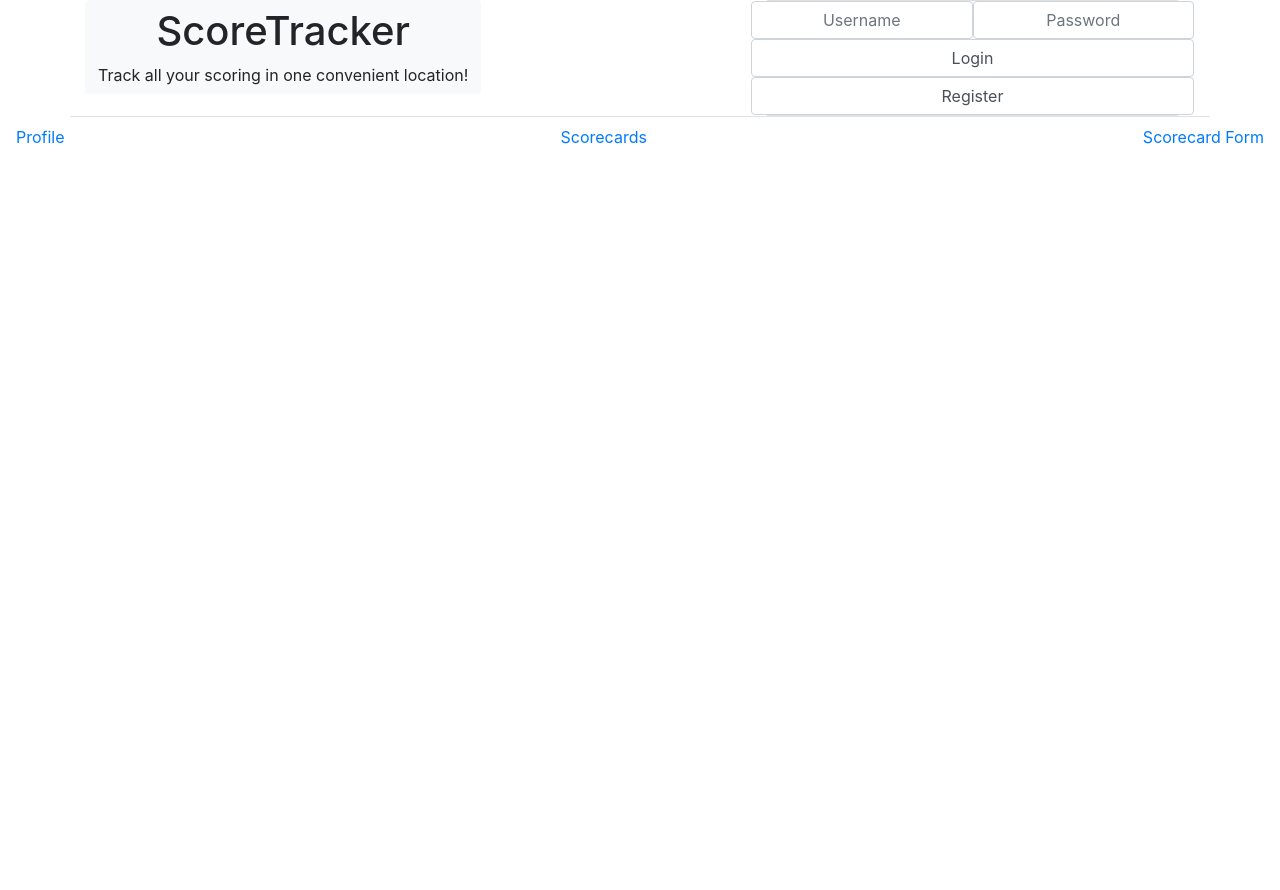
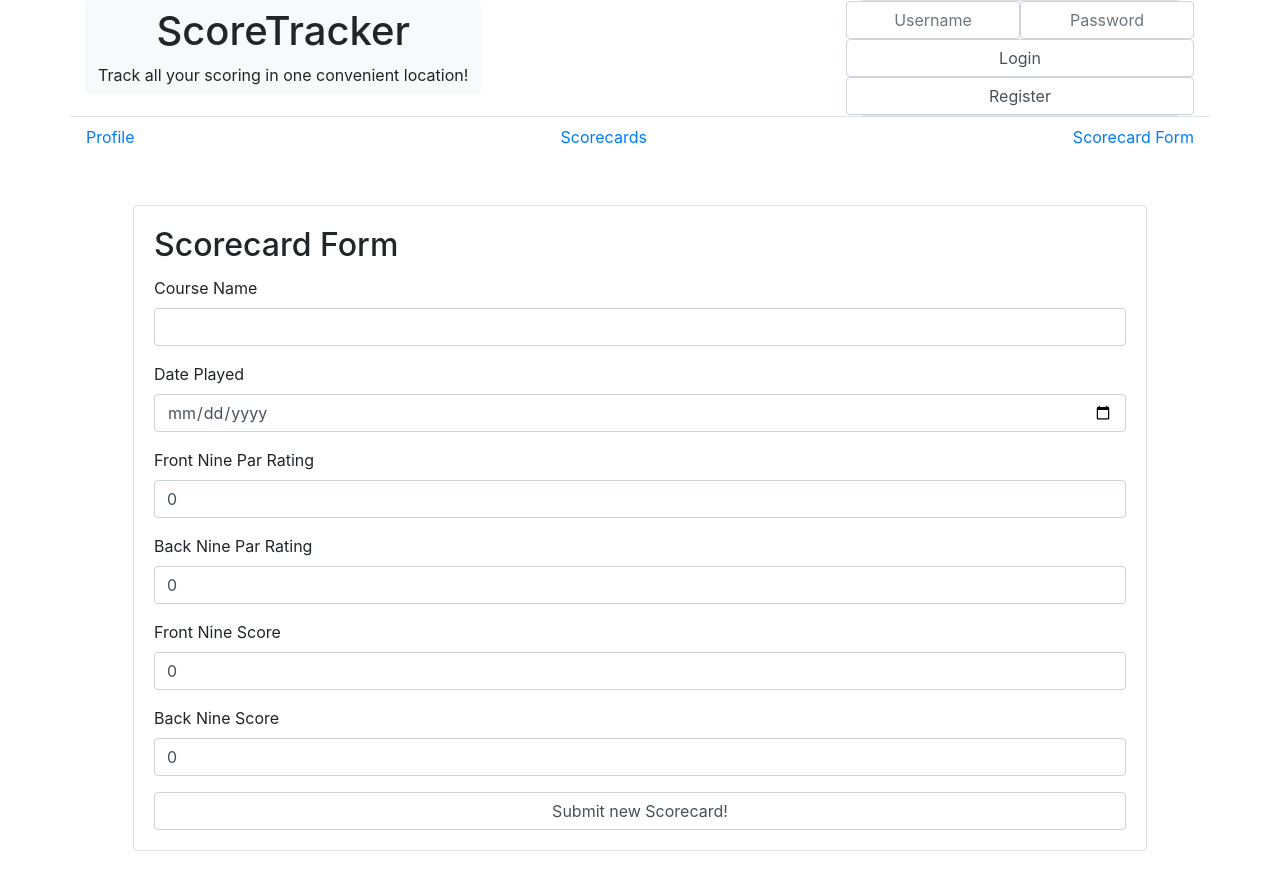
Before and after one commit to brandonlum/trackstat, a React (Create React App) app: page /scorecardform in a window 1280 px wide. Shown: the top 890 px of the page. Before the commit the page ends 800 px from the top, so only its background shows below. Built offline with nearby package versions, Linux system fonts and the light colour scheme; no server answers.

Commit message:
Fixed Login and added ability to add new scorecard

```diff
--- a/package.json
+++ b/package.json
@@ -2,7 +2,7 @@
   "name": "trackstat-client",
   "version": "0.1.0",
   "private": true,
-  "proxy": "https://trackstat.herokuapp.com",
+  "proxy": "http://localhost:3000",
   "dependencies": {
     "bootstrap": "^4.3.1",
     "classnames": "^2.2.6",
--- a/src/App.js
+++ b/src/App.js
@@ -4,64 +4,66 @@ import './App.css';
 import {BrowserRouter as Router, Route} from 'react-router-dom'
 import Header from './components/Header.js'
 import Nav from './components/Nav.js'
+import Profile from './components/Profile.js'
 import Scorecards from './components/Scorecards.js'
 import ScorecardForm from './components/ScorecardForm.js'
+import {Container} from 'reactstrap'
 
 class App extends React.Component {
   state = {
     scorecards: [],
-    userLogin: {
-      username: '',
-      password: '',
-      token: ''
-    }
+    userInfo: {}
   }
 
-  getUser = (event, userLogin) => {
-    event.preventDefault();
-    fetch(`trackstat-client/users/${userLogin.id}`, {
+  getUser = (userLogin) => {
+    // event.preventDefault();
+    fetch(`/users/${userLogin.user.id}`, {
       method: "GET",
-      body: JSON.stringify(userLogin),
-      header: {
-        'Accept':'application/json, text/plain, */*',
-        'Content-Type': 'application/json'
+      headers: {
+        'Authorization': `Bearer ${userLogin.token}`
       }
     })
     .then(response => response.json())
-    .then(resJson => console.log(resJson))
+    // .then(resJson => console.log(resJson))
+    .then(resJson => {
+      this.setState ({
+        userInfo : resJson
+      })
+      console.log('User: ', resJson.name, 'ID: ', resJson.id)
+    })
     .catch(error => console.error(error))
   }
 
-  handleLogin = (event, userLogin) => {
-    event.preventDefault();
-    console.log('Handle Login', userLogin)
-    fetch(`trackstat-client/users/login`, {
-      method: "POST",
-      body: JSON.stringify(userLogin),
-      headers: {
-        'Accept': 'application/json, text/plain, */*',
-        'Content-Type': 'application/json'
-      }
-    })
-    .then(response => console.log(response))
-    .then(resJson => console.log('User Info', resJson))
-    // .then(resJson => {
-    //   this.setState({
-    //     userLogin: {
-    //       username: '',
-    //       password: '',
-    //       token: ''
-    //      }
-    //     // token: resJson.token
+  // handleLogin = (event, userLogin) => {
+  //   event.preventDefault();
+  //   console.log('Handle Login', userLogin)
+  //   fetch(`/users/login`, {
+  //     method: "POST",
+  //     body: JSON.stringify(userLogin),
+  //     headers: {
+  //       'Accept': 'application/json, text/plain, */*',
+  //       'Content-Type': 'application/json'
+  //     }
   //   })
-    // })
-    .catch(error => console.error(error))
-  }
+  //   .then(response => console.log(response))
+  //   .then(resJson => console.log('User Info', resJson))
+  //   // .then(resJson => {
+  //   //   this.setState({
+  //   //     userLogin: {
+  //   //       username: '',
+  //   //       password: '',
+  //   //       token: ''
+  //   //      }
+  //   //     // token: resJson.token
+  //   //   })
+  //   // })
+  //   .catch(error => console.error(error))
+  // }
 
   getScorecards = () => {
-    fetch(`trackstat-client/scorecards`)
+    fetch(`/users/${this.state.userInfo.id}/scorecards`)
     .then(response => response.json())
-    // .then(resJson => console.log(resJson))
+    // .then(resJson => console.log('Adding scorecard info', resJson))
     .then(resJson => this.setState({scorecards: resJson}))
     .catch(error => console.error(error))
   }
@@ -82,31 +84,29 @@ class App extends React.Component {
 
   handleSubmit = (event, formInputs) => {
     event.preventDefault();
-    // this.state.combined_score = this.state.front_nine_score + this.state.back_nine_score;
-    // this.state.total_par = this.state.front_par + this.state.back_par;
-    fetch(`trackstat-client/scorecards`, {
+    console.log('Form Inputs: ', formInputs);
+    fetch(`/users/${this.state.userInfo.id}/scorecards`, {
         method: "POST",
-        body: JSON.stringify({formInputs}),
+        body: JSON.stringify(formInputs),
         headers: {
             'Accept':'application/json, text/plain, */*',
             'Content-Type': 'application/json'
         }
     })
     .then(response => response.json())
-    .then(resJson => {
-        this.setState({
-          scorecards: [resJson, ...this.state.scorecards]
-        })
-        // this.props.addScorecard(resJson)
-    })
+    .then(resJson => {console.log(resJson)})
+    // .then(resJson => {
+    //     this.setState({
+    //       scorecards: [resJson, ...this.state.scorecards]
+    //     })
+    //     this.props.addScorecard(resJson)
+    // })
     .catch(error => console.error(error))
   }
 
   handleUpdate = (event, formInputs) => {
     event.preventDefault();
-    // this.state.combined_score = this.state.front_nine_score + this.state.back_nine_score;
-    // this.state.total_par = this.state.front_par + this.state.back_par;
-    fetch(`trackstat-client/scorecards/${formInputs.id}`, {
+    fetch(`/users/${this.state.userInfo.id}/scorecards/${formInputs.id}`, {
         method: "PUT",
         body: JSON.stringify({formInputs}),
         headers: {
@@ -114,12 +114,12 @@ class App extends React.Component {
             'Content-Type': 'application/json'
         }
     })
-    .then(updateScorecard => this.getScorecards())
+    .then(updateScorecard => {this.getScorecards()})
     .catch(error => console.error(error))
   }
 
   handleDelete = (deletedScorecard) => {
-    fetch(`trackstat-client/scorecards/${deletedScorecard.id}`, {
+    fetch(`/scorecards/${deletedScorecard.id}`, {
       method: 'DELETE',
       headers: {
         'Accept': 'application/json, text/plain, */*',
@@ -144,30 +144,46 @@ class App extends React.Component {
 
   render () {
     return (
-      <div className="App">
+      <div className="dusty-grass-gradient">
 
         <Header
           handleLogin={this.handleLogin}
+          getUser={this.getUser}
         />
         <Router>
-          <Nav />
-          {/* <Route path="/profile" exact component={Profile} /> */}
-          <Route path="trackstat-client/scorecards"
+          <Nav
+            userInfo={this.state.userInfo}
+          />
+          <Container>
+            <Route path="/profile"
+              render = {(props) =>
+              <Profile
+                {...props}
+                userInfo={this.state.userInfo}
+                handleUpdate={this.handleUpdate}
+              />}
+            />
+            <Route path="/scorecards"
               render = {(props) =>
                 <Scorecards
                   {...props}
+                  userInfo={this.state.userInfo}
                   scorecards={this.state.scorecards}
                   handleDelete={this.handleDelete}
                   handleUpdate={this.handleUpdate}
                 />}
             />
-          {/* <Route path="/newscorecard"
-          render = {(props) => <CreateScorecard {...props} addScorecard={this.addScorecard}/>} /> */}
 
-          <Route path="trackstat-client/scorecardform"
-          render = {(props) => <ScorecardForm {...props} handleSubmit={this.handleSubmit}
+            <Route path="/scorecardform"
+              render = {(props) =>
+              <ScorecardForm {...props}
+                userInfo={this.state.userInfo}
+                handleSubmit={this.handleSubmit}
                 handleChange={this.handleChange}
-          />} />
+              />}
+            />
+          </Container>
+
         </Router>
 
       </div>
--- a/src/components/Header.js
+++ b/src/components/Header.js
@@ -7,14 +7,15 @@ class Header extends Component {
         return (
             <Container className="border-bottom">
                 <Row>
-                    <Col xs="7">
+                    <Col xs="8">
                         <Button color="light" href="/">
                             <h1>ScoreTracker</h1>Track all your scoring in one convenient location!
                         </Button>
                     </Col>
-                    <Col xs="5">
+                    <Col xs="4">
                         <Login
                             handleLogin={this.props.handleLogin}
+                            getUser={this.props.getUser}
                         />
                     </Col>
 
--- a/src/components/Login.js
+++ b/src/components/Login.js
@@ -7,12 +7,8 @@ class Login extends Component {
     constructor(props){
         super(props);
         this.state = {
-            id: '',
             username: '',
-            password: '',
-            token: ''
-            // ,
-            // redirect: false
+            password: ''
         }
         this.handleChange = this.handleChange.bind(this);
         this.handleSubmit = this.handleSubmit.bind(this);
@@ -20,17 +16,31 @@ class Login extends Component {
 
     handleSubmit = (event) => {
         event.preventDefault();
-        const user = {
-            username: this.state.username,
-            password: this.state.password
-        }
-        console.log('User from Loginjs',user)
-        console.log('Props User', this.props.user)
-        if (this.props.user) user.id = this.props.user.id
-        this.props.handleLogin(
-            event,
-            user
-        )
+        fetch(`/users/login`, {
+            method: "POST",
+            body: JSON.stringify(
+                {
+                    user: {
+                        username: this.state.username,
+                        password: this.state.password
+                    }
+                }
+            ),
+            headers: {
+              'Accept': 'application/json, text/plain, */*',
+              'Content-Type': 'application/json'
+            }
+          })
+          .then(response => response.json())
+          .then(resJson => {
+              this.setState({
+                  username: '',
+                  password: ''
+              })
+              this.props.getUser(resJson)
+              console.log('User logged in')
+          })
+          .catch(error => console.error(error))
     }
 
 
--- a/src/components/Nav.js
+++ b/src/components/Nav.js
@@ -1,7 +1,7 @@
 import React, {Component} from 'react'
 import {Navbar} from 'reactstrap'
 import classnames from 'classnames'
-import {Link} from 'react-router-dom'
+import {HashRouter, Link} from 'react-router-dom'
 
 
 class Nav extends Component {
@@ -20,18 +20,20 @@ class Nav extends Component {
     render () {
         return (
             <React.Fragment>
-                <Navbar>
-                    <Link className={classnames({active: this.state.activeTab === '1'})} to='/trackstat-client/profile'>
+                <Navbar className="container">
+                    {/* <HashRouter basename='/'> */}
+                        <Link className={classnames({active: this.state.activeTab === '1'})} to='/profile'>
                             Profile
                         </Link>
 
-                    <Link className={classnames({active: this.state.activeTab === '2'})} to='/trackstat-client/scorecards'>
+                        <Link className={classnames({active: this.state.activeTab === '2'})} to='/scorecards'>
                             Scorecards
                         </Link>
 
-                    <Link className={classnames({active: this.state.activeTab === '3'})} to='/trackstat-client/scorecardform'>
+                        <Link className={classnames({active: this.state.activeTab === '3'})} to='/scorecardform'>
                             Scorecard Form
                         </Link>
+                    {/* </HashRouter> */}
                 </Navbar>
                 {/* <TabContent activeTab={this.state.activeTab}>
                     <TabPane tabId="1">
--- /dev/null
+++ b/src/components/Profile.js
@@ -0,0 +1,19 @@
+import React, {Component} from 'react'
+import {Card, CardTitle, CardBody} from 'reactstrap'
+
+class Profile extends Component {
+    render () {
+        return (
+            <Card>
+                <CardTitle></CardTitle>
+                <CardBody>
+
+                </CardBody>
+
+            </Card>
+        )
+    }
+}
+
+
+export default Profile
--- a/src/components/ScorecardForm.js
+++ b/src/components/ScorecardForm.js
@@ -20,6 +20,21 @@ class ScorecardForm extends Component {
         this.handleSubmit = this.handleSubmit.bind(this);
     }
 
+    componentDidMount = () => {
+        if (this.props.scorecard) {
+          this.setState({
+            course_name: this.props.scorecard.course_name,
+            date_played: this.props.scorecard.date_played,
+            front_par: this.props.scorecard.front_par,
+            back_par: this.props.scorecard.back_par,
+            total_par: this.props.scorecard.total_par,
+            front_nine_score: this.props.scorecard.front_nine_score,
+            back_nine_score: this.props.scorecard.back_nine_score,
+            combined_score: this.props.scorecard.combined_score
+          })
+        }
+      }
+
     handleChange = (event) => {
         this.setState({[event.target.name]: event.target.value})
 
@@ -27,71 +42,32 @@ class ScorecardForm extends Component {
 
     handleSubmit = (event) => {
         event.preventDefault();
+        console.log(this.props.userInfo);
+        let total_par = (Number(this.state.front_par) + Number(this.state.back_par)).toString()
+        let combined_score = (Number(this.state.front_nine_score) + Number(this.state.back_nine_score)).toString()
         const scorecard = {
             course_name: this.state.course_name,
             date_played: this.state.date_played,
             front_par: this.state.front_par,
             back_par: this.state.back_par,
-            total_par: this.state.total_par,
+            total_par: total_par,
             front_nine_score: this.state.front_nine_score,
             back_nine_score: this.state.back_nine_score,
-            combined_score: this.state.combined_score
+            combined_score: combined_score,
+            user_id: this.props.userInfo.id
         }
+
+        console.log('Scorecard', scorecard)
         console.log('Props Scorecard', this.props.scorecard)
-        if (this.props.scorecard) scorecard.id = this.props.scorecard.id
+        if (this.props.scorecard) {
+            scorecard.id = this.props.scorecard.id
+            this.props.toggleForm();
+        }
         this.props.handleSubmit(
             event,
             scorecard
         )
     }
-
-    // handleSubmit = (event) => {
-    //     event.preventDefault();
-    //     console.log(this.state.course_name, this.state.date_played,this.state.front_par,
-    //     this.state.back_par,
-    //     this.state.total_par,
-    //     this.state.front_nine_score,
-    //     this.state.back_nine_score,
-    //     this.state.combined_score)
-    // }
-
-    // handleSubmit = (event) => {
-    //     event.preventDefault();
-    //     // this.state.combined_score = this.state.front_nine_score + this.state.back_nine_score;
-    //     // this.state.total_par = this.state.front_par + this.state.back_par;
-    //     fetch('/scorecards', {
-    //         method: "POST",
-    //         body: JSON.stringify({
-    //             course_name: this.state.course_name,
-    //             date_played: this.state.date_dplayed,
-    //             front_par: this.state.front_par,
-    //             back_par: this.state.back_par,
-    //             total_par: this.state.total_par,
-    //             front_nine_score: this.state.front_nine_score,
-    //             back_nine_score: this.state.back_nine_score,
-    //             combined_score: this.state.combined_score
-    //         }),
-    //         headers: {
-    //             'Accept':'application/json, text/plain, */*',
-    //             'Content-Type': 'application/json'
-    //         }
-    //     })
-    //     .then(response => response.json())
-    //     .then(resJson => {
-    //         this.setState({
-    //             course_name: '',
-    //             date_played: '',
-    //             front_par: 0,
-    //             back_par: 0,
-    //             total_par: 0,
-    //             front_nine_score: 0,
-    //             back_nine_score: 0,
-    //             combined_score: 0
-    //         })
-    //         this.props.addScorecard(resJson)
-    //     })
-    //     .catch(error => console.error(error))
-    // }
 
 
     render () {
```
Also changed, not shown: src/components/Scorecard.js (added, +56 -0 lines), src/components/Scorecards.js (+6 -32 lines). Lines whose indentation alone changed are shown as unchanged.
